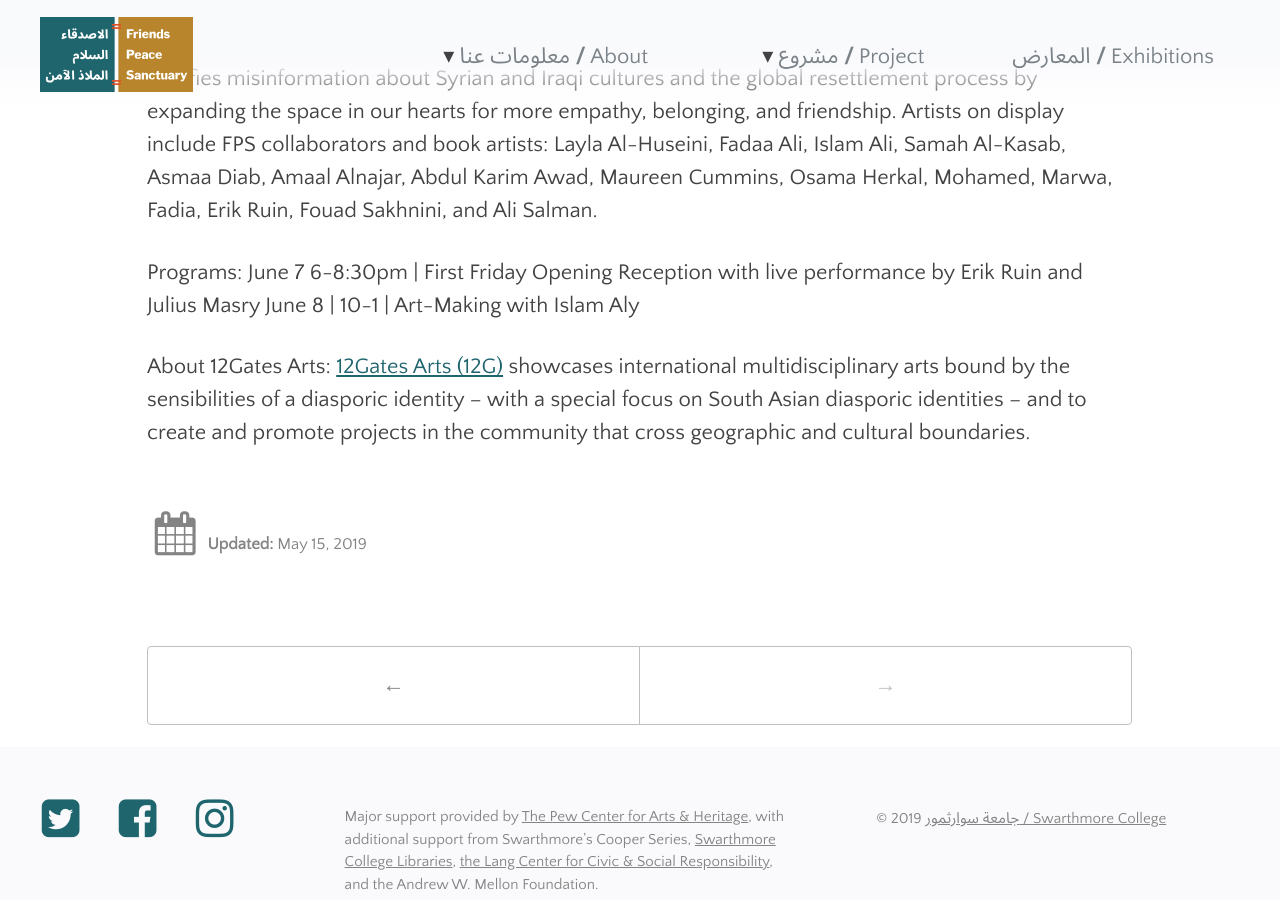
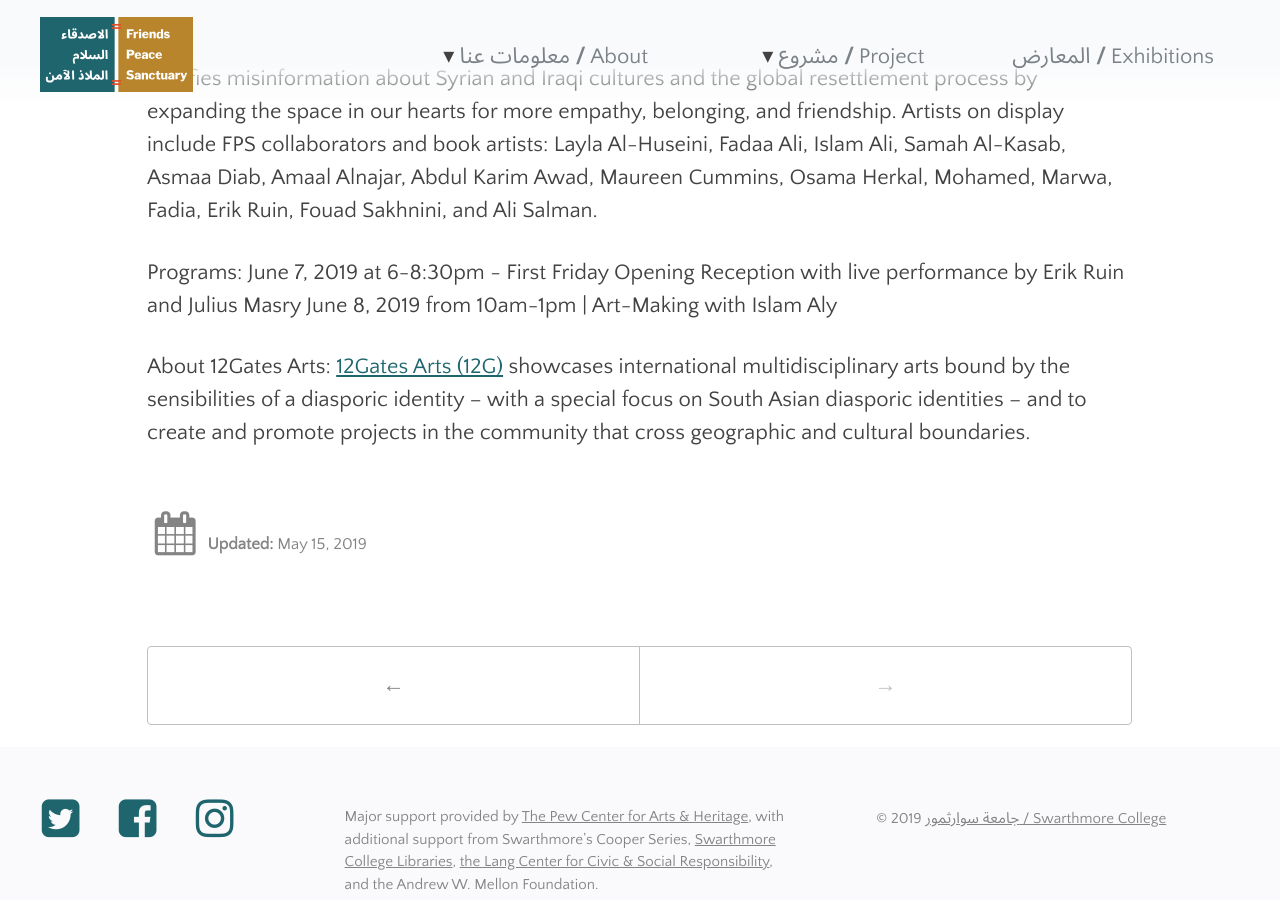
Before and after one commit to swat-ds/fps.swarthmore.edu, a Jekyll site: the page built from _posts/2019-05-15-sanctuary.md, in a window 1280 px wide and 900 px high, scrolled down 1560 px. Built offline with Jekyll 4.4.1, drawn with Linux system fonts in a browser that asks for light colours.

Commit message:
Create 2019-05-15-sanctuary.md

```diff
--- a/_posts/2019-05-15-sanctuary.md
+++ b/_posts/2019-05-15-sanctuary.md
@@ -19,8 +19,8 @@ Throughout the _Friends, Peace, and Sanctuary_ project, participants opened thei
 In partnership with [12Gates Arts](http://www.twelvegatesarts.org/), _Friends, Peace, and Sanctuary_ invites you into their home away from home – the gallery. Join us in experiencing everything from sculptures and dictionaries to archaeology books and paintings that celebrate and enumerate cultural and historical moments, conversations, personal stories, and most of all, friendships. These artworks reflect the process of artmaking that rectifies misinformation about Syrian and Iraqi cultures and the global resettlement process by expanding the space in our hearts for more empathy, belonging, and friendship. Artists on display include FPS collaborators and book artists: Layla Al-Huseini, Fadaa Ali, Islam Ali, Samah Al-Kasab, Asmaa Diab, Amaal Alnajar, Abdul Karim Awad, Maureen Cummins, Osama Herkal, Mohamed, Marwa, Fadia, Erik Ruin, Fouad Sakhnini, and Ali Salman.
 
 Programs:
-June 7 6-8:30pm | First Friday Opening Reception with live performance by Erik Ruin and Julius Masry
-June 8 | 10-1 | Art-Making with Islam Aly
+June 7, 2019 at 6-8:30pm - First Friday Opening Reception with live performance by Erik Ruin and Julius Masry
+June 8, 2019 from 10am-1pm | Art-Making with Islam Aly
 
 
 About 12Gates Arts:
```
